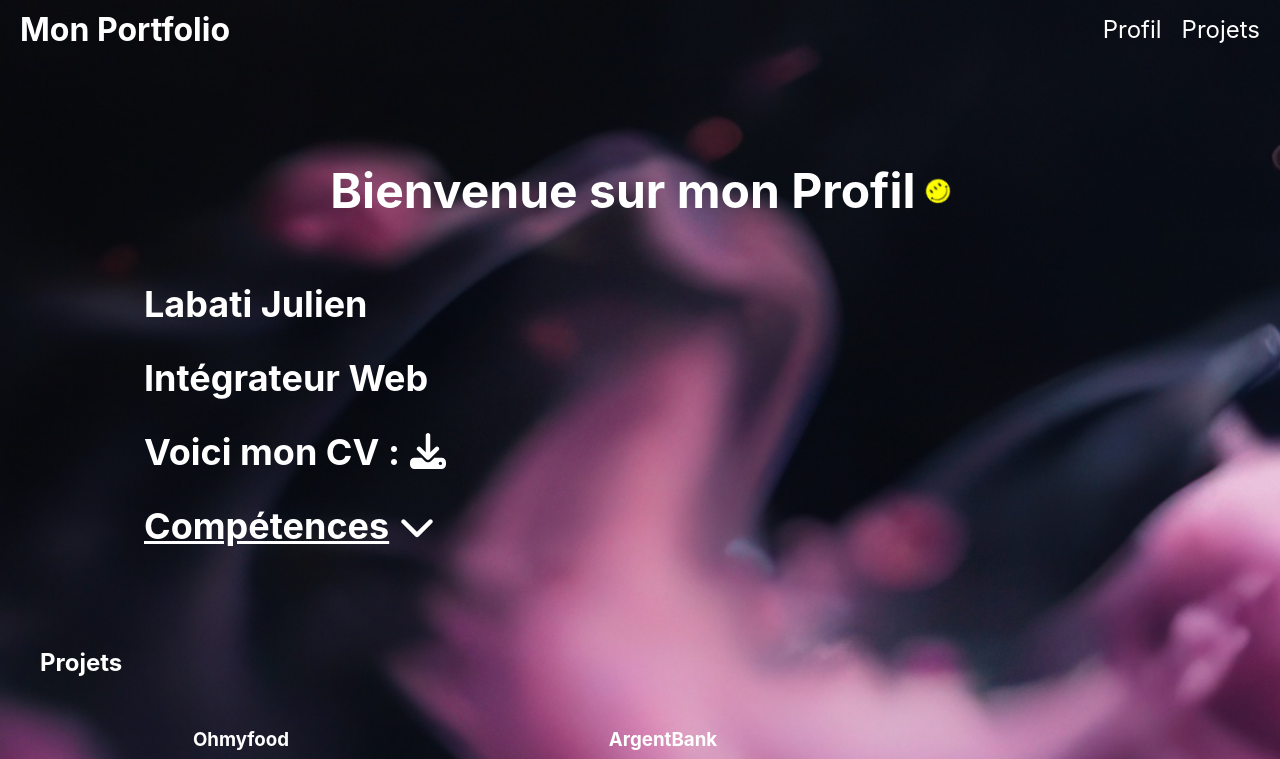
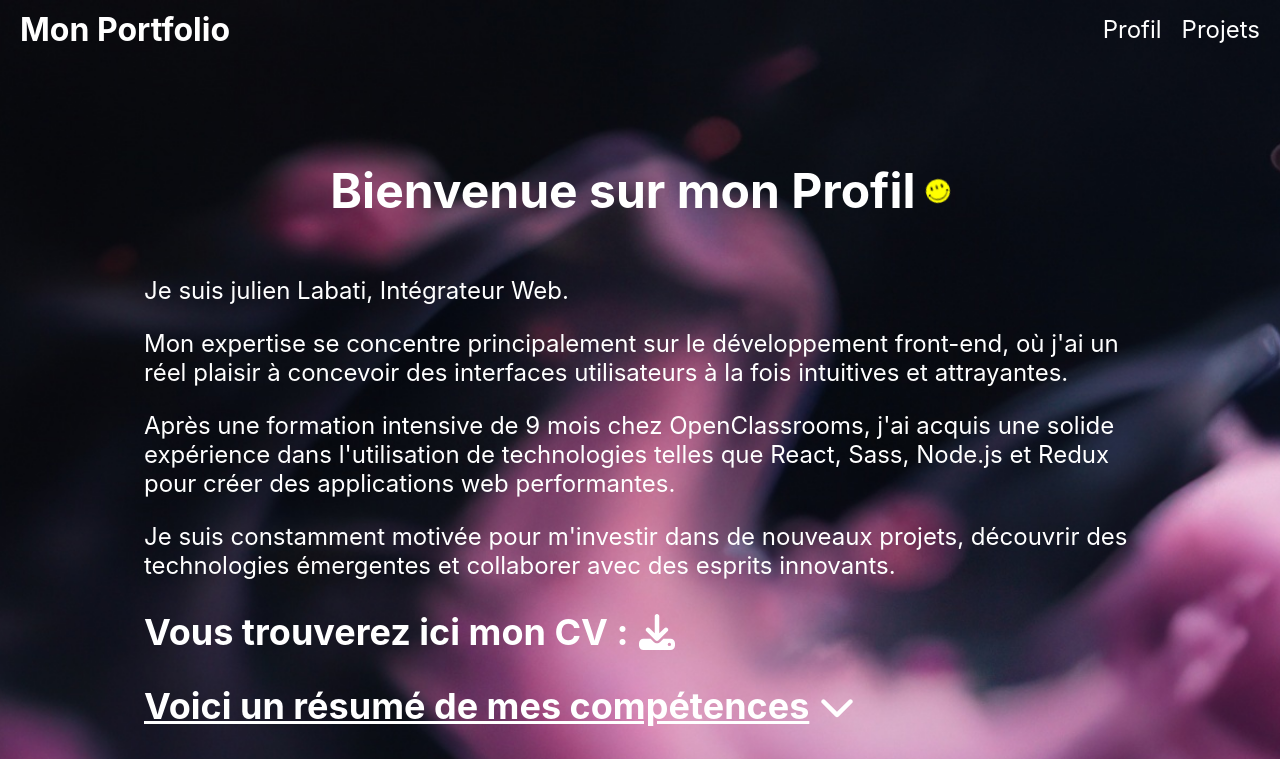
Before and after one commit to LabatiJulien/projet12, a React (Create React App) app in the folder portfolio/: page / in a window 1280 px wide. Shown: the top 759 px of the page. Built offline with nearby package versions, Linux system fonts and the light colour scheme.

Commit message:
Amélioration Profil et Projets

```diff
--- a/portfolio/src/components/profil/Profil.js
+++ b/portfolio/src/components/profil/Profil.js
@@ -19,9 +19,12 @@ const Profil = () => {
                     <h1>Bienvenue sur mon Profil</h1>
                     <img src={smileyImage} alt="Smiley" className="bounce-icon" />
                 </div>
-                <h2>Labati Julien</h2>
-                <h2>Intégrateur Web</h2>
-                <h2>Voici mon CV :
+                <p>Je suis julien Labati, Intégrateur Web. </p>
+                    <p>Mon expertise se concentre principalement sur le développement front-end,
+                    où j'ai un réel plaisir à concevoir des interfaces utilisateurs à la fois intuitives et attrayantes. </p>
+                   <p> Après une formation intensive de 9 mois chez OpenClassrooms, j'ai acquis une solide expérience dans l'utilisation de technologies telles que React, Sass, Node.js et Redux pour créer des applications web performantes. </p>
+                    <p>Je suis constamment motivée pour m'investir dans de nouveaux projets, découvrir des technologies émergentes et collaborer avec des esprits innovants.</p>
+                <h2>Vous trouverez ici mon CV :
                     <a href={cvPDF} download>
                         <button className="button-download">
                             <FontAwesomeIcon icon={faDownload} />
@@ -29,7 +32,7 @@ const Profil = () => {
                     </a>
                 </h2>
                 <h2 className="competences-title" onClick={toggleCompetences}>
-                    Compétences
+                    Voici un résumé de mes compétences
                     <FontAwesomeIcon
                         icon={isCompetencesOpen ? faChevronUp : faChevronDown}
                         className="chevron-icon"
--- a/portfolio/src/components/projets/Projets.js
+++ b/portfolio/src/components/projets/Projets.js
@@ -37,7 +37,7 @@ const Projets = () => {
 
     return (
         <div id="projets" className="projets">
-            <h2>Projets</h2>
+            <h1>Les Projets sur lesquels j'ai pu travailler :</h1>
             <div className="cartes-projets">
                 {projets.map((projet, index) => (
                     <CarteProjet
```
